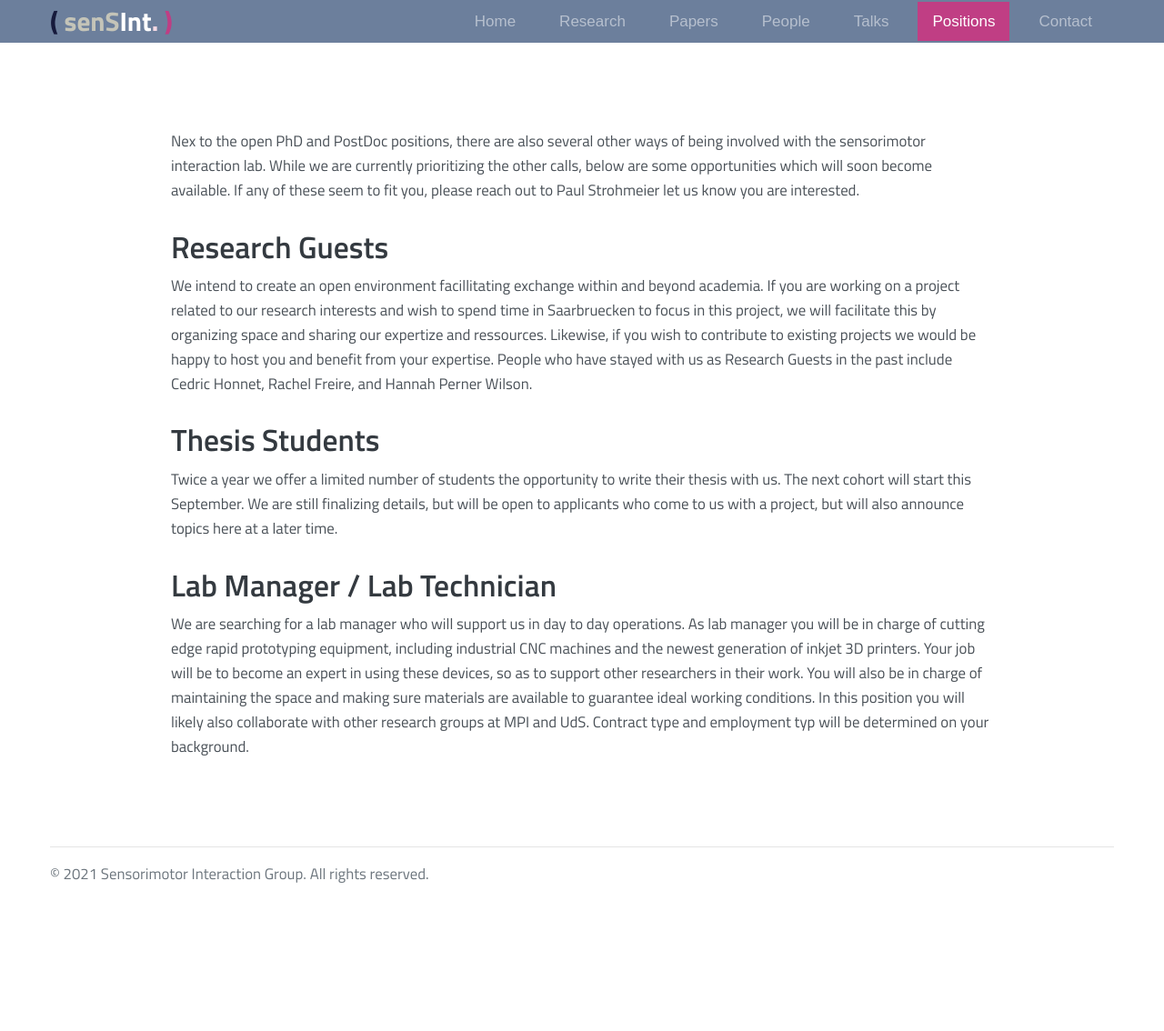
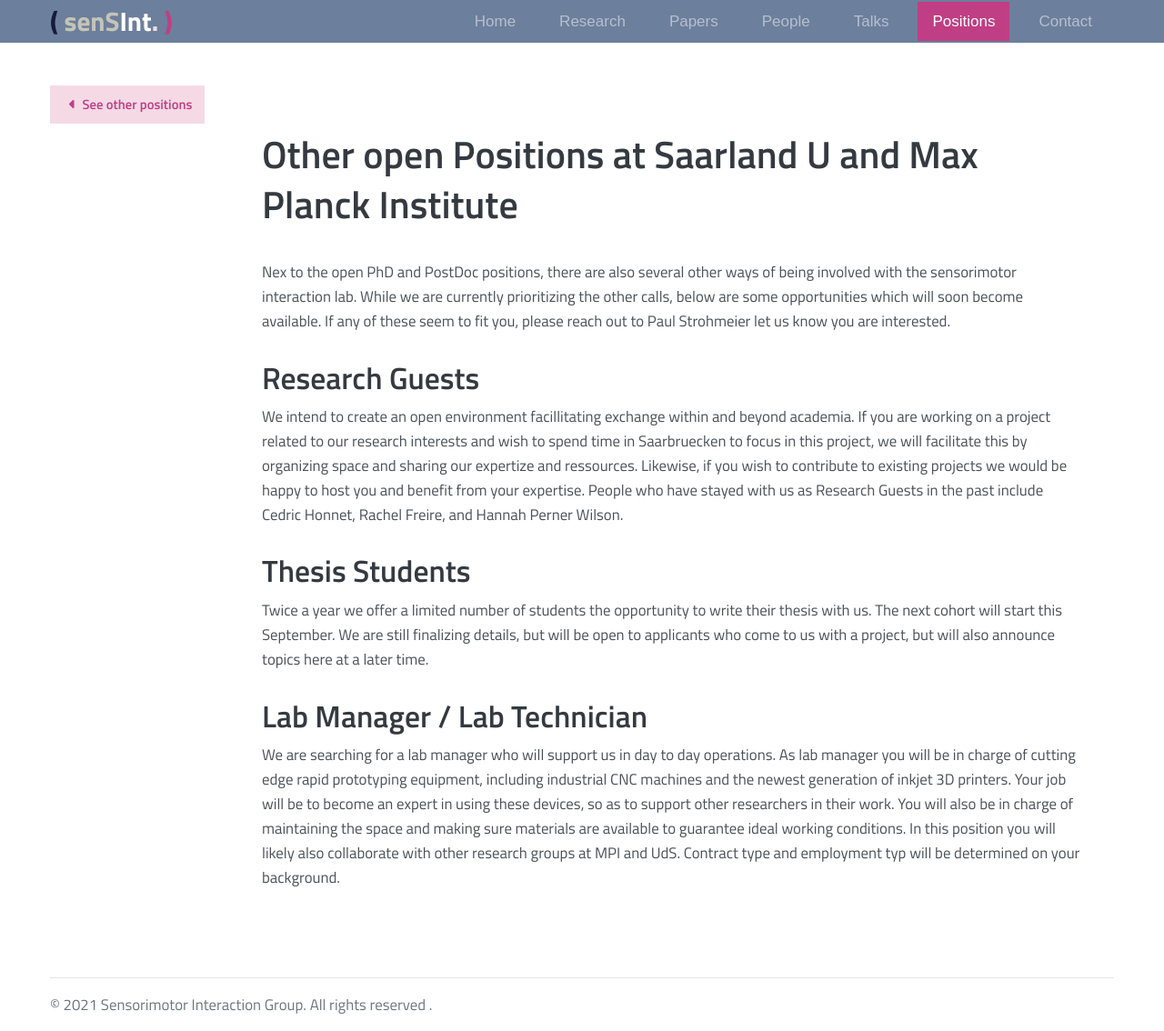
Before and after one commit to sensinttest/sensinttest.github.io, a Jekyll site: the page built from positions/other.html, in a window 1280 px wide and 1134 px high. Shown: the whole window at 91% size. Built offline with Jekyll 4.4.1, drawn with Linux system fonts in a browser that asks for light colours; nearby versions of some CDN libraries.

Commit message:
Positions page template

```diff
--- a/_data/positions.yaml
+++ b/_data/positions.yaml
@@ -7,4 +7,4 @@
   - title: PhD Openings
     url: /positions/phd.html
   - title: Other Opportunities
-    url: /positions/phd.html
+    url: /positions/other.html
--- a/_includes/watermark.html
+++ b/_includes/watermark.html
@@ -1 +1,2 @@
+<!-- neatly hidden watermark referring to the creator's website -->
 <a href="https://kirillragozin.com" class="designed-by footer-link" target="_blank" data-placement="bottom" title="~ with 愛 by kirill ~">.</a>
--- /dev/null
+++ b/_layouts/position.html
@@ -0,0 +1,24 @@
+<!DOCTYPE html>
+<html>
+  {% include base.html %}
+  {% include head.html %}
+  <body>
+    {% include nav.html %}
+    <main class="container main">
+      <div class="my-0">
+        <div class="row">
+          {% assign backUrl = site.data.website.menu | where: "id", 'positions' %}
+          <div class="col-lg-2">
+            <a class="Page-backbutton btn btn-sm bg-si-lightpink" href="{{base}}{{ backUrl[0].url }}">
+              <i class="fa fa-caret-left mx-1" aria-hidden="true"></i> See other positions
+            </a>
+          </div>
+          <div class="col-lg-10 px-5 py-5">
+            {{ content }}
+          </div>
+        </div>
+      </div>
+    </main>
+    {% include footer.html %}
+  </body>
+</html>
--- a/assets/scss/_custom.scss
+++ b/assets/scss/_custom.scss
@@ -85,6 +85,10 @@
   max-height: 175px;
 }
 
+.Page-backbutton {
+  display: block;
+}
+
 // section.slice {
 //   padding-top: 1rem;
 //   padding-bottom: 2rem;
--- a/positions/other.html
+++ b/positions/other.html
@@ -1,7 +1,9 @@
 ---
-layout: page
+layout: position
 active_menu_id: 'positions'
 ---
+<h1>Other open Positions at Saarland U and Max Planck Institute</h1>
+<br>
 Nex to the open PhD and PostDoc positions, there are also several other ways of being involved with the sensorimotor interaction lab. While we are currently prioritizing the other calls, below are some opportunities which will soon become available. If any of these seem to fit you, please reach out to Paul Strohmeier let us know you are interested.
 
 <br><br>
--- a/positions/phd.html
+++ b/positions/phd.html
@@ -1,5 +1,5 @@
 ---
-layout: page
+layout: position
 active_menu_id: 'positions'
 ---
 <h1>3 PhD Positions in HCI at Saarland U and Max Planck Institute</h1>
--- a/positions/postdoc.html
+++ b/positions/postdoc.html
@@ -1,5 +1,5 @@
 ---
-layout: page
+layout: position
 active_menu_id: 'positions'
 ---
 <h1>3 Post-Doc Positions in HCI at Saarland U and Max Planck Institute</h1>
```
